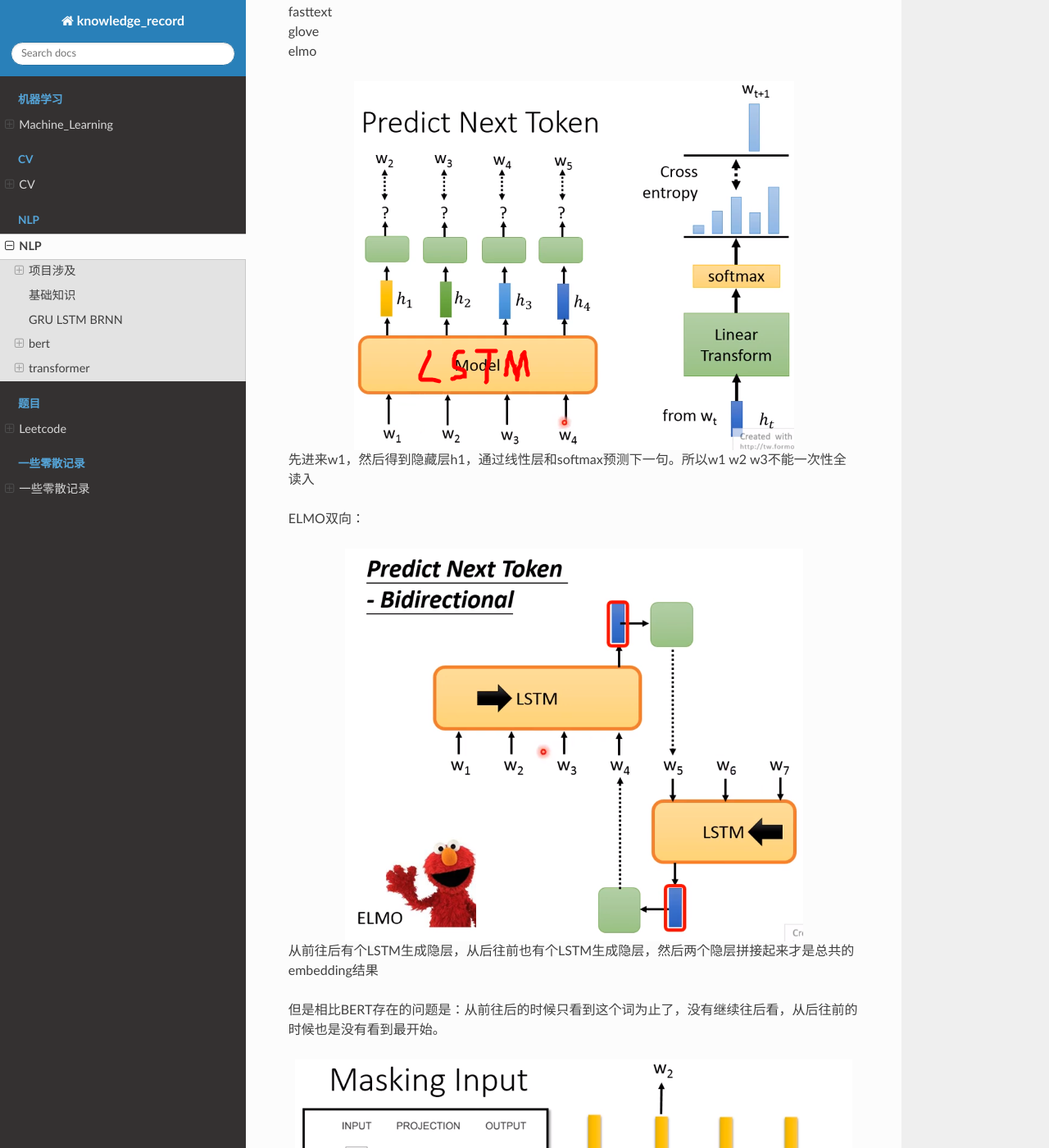
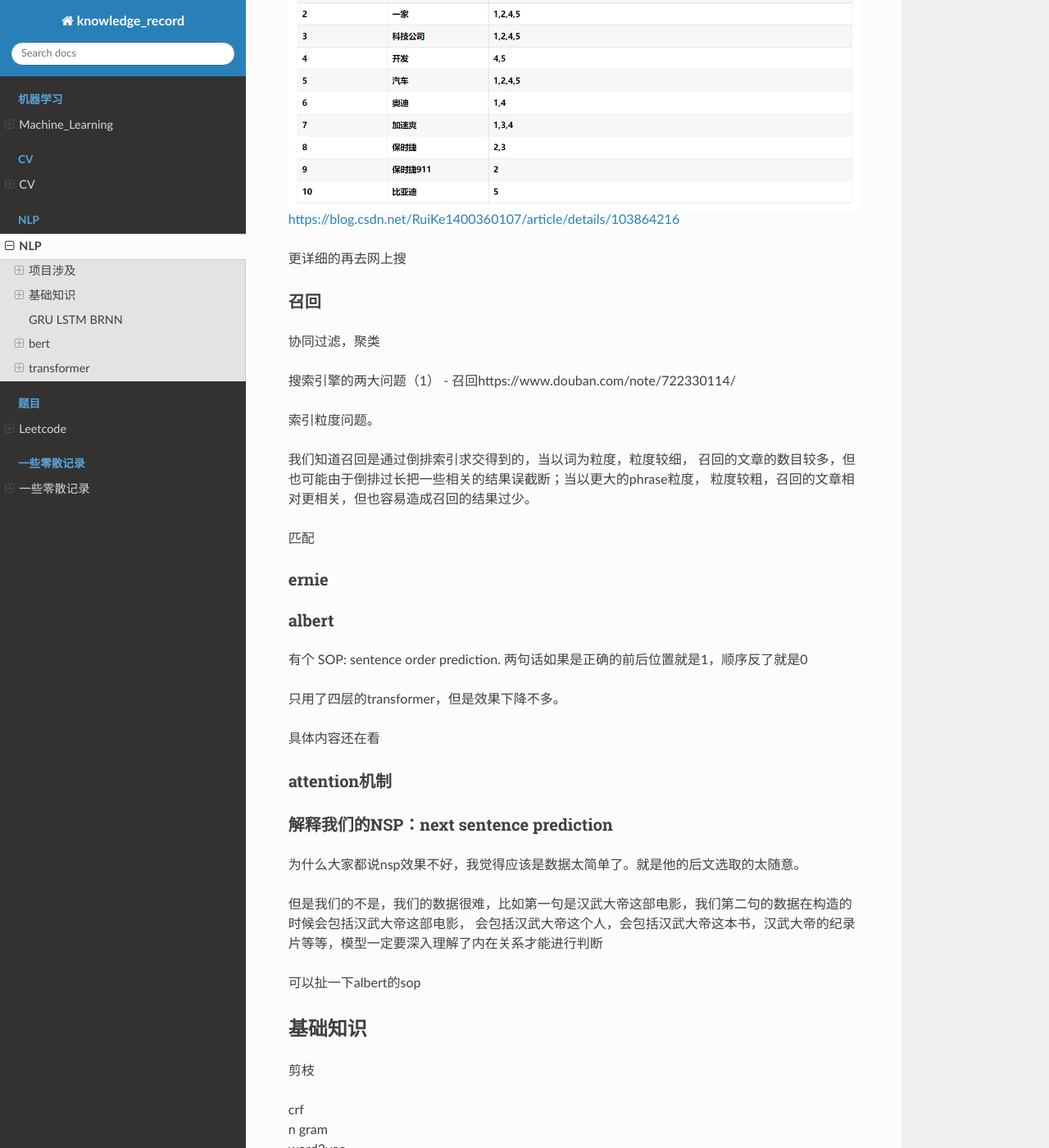
Before and after one commit to luochuankai-JHU/knowledge_record, a Sphinx documentation site: the page built from docs/nlp/nlp.rst, in a window 1280 px wide and 1400 px high, scrolled down 3933 px. Shown: the whole window at 82% size. Built offline with Sphinx 7.4.7 and the Read the Docs theme 2.0.0, drawn with Linux system fonts in a browser that asks for light colours; some of the changed text lies outside the part shown.

Commit message:
lc,recall

```diff
--- a/docs/leetcode/leetcode.rst
+++ b/docs/leetcode/leetcode.rst
@@ -1645,6 +1645,37 @@
     if list2:
         list1+=list2
 
+还有下面这道题
+
+合并两个有序数组
+---------------------------------
+leetcode88.
+
+.. image:: ../../_static/leetcode/88.png
+    :align: center
+    :width: 400
+
+::
+
+    def merge(self, nums1: List[int], m: int, nums2: List[int], n: int) -> None:
+        """
+        Do not return anything, modify nums1 in-place instead.
+        """
+        p1, p2 = m-1, n-1
+        p = m + n -1
+        while p1>=0 and p2>=0:
+            if nums1[p1]>=nums2[p2]:
+                nums1[p] = nums1[p1]
+                p1 -= 1
+            else:
+                nums1[p] = nums2[p2]
+                p2 -= 1
+            p -= 1
+        if p2>=0:
+            nums1[:p2 + 1] = nums2[:p2 + 1]
+
+从后往前排序。三个指针
+
 
 两个链表的第一个公共节点
 --------------------------------
@@ -1716,6 +1747,9 @@
 
 看着简洁，但是可读性没有最开始的好。我还是建议分开写
 
+判断一个链表中是不是存在环
+-----------------------------------
+设立两个指针,都从头部开始遍历,一个指针每次前移一位,另一个指针每次前移两位,如果它们相遇就说明存在环,如果遇到null说明没有环.
 
 位运算
 ==============
--- a/docs/nlp/nlp.rst
+++ b/docs/nlp/nlp.rst
@@ -27,11 +27,11 @@
 
 .. image:: ../../_static/nlp/模型压缩.png
 	:align: center
-	:width: 200
+	:width: 400
 
 .. image:: ../../_static/nlp/模型压缩2.png
 	:align: center
-	:width: 200
+	:width: 400
 
 
 知识蒸馏
@@ -78,35 +78,63 @@
 
 .. image:: ../../_static/nlp/fastbert_uncertainty.png
 	:align: center
-	:width: 200
+	:width: 400
 
 不确定性就是用熵来衡量的。熵越大代表结果越不可信，如果某一层的不确定性小于一个阈值，那么我们就对这层的结果进行输出，从而提高了推理速度
 
 
 知识图谱
+---------------
+？？？？？？？？？
 
-elasticsearch（es）原理
 
-倒排索引
+elasticsearch（es）/倒排索引
+------------------------------------
+简单的说法
 
-elasticsearch
+.. image:: ../../_static/nlp/倒排索引.png
+	:align: center
+
+https://blog.csdn.net/RuiKe1400360107/article/details/103864216
+
+更详细的再去网上搜
+
+
 
 召回
+------------
+协同过滤，聚类
+
+搜索引擎的两大问题（1） - 召回https://www.douban.com/note/722330114/
+
+| 索引粒度问题。
+我们知道召回是通过倒排索引求交得到的，当以词为粒度，粒度较细，
+召回的文章的数目较多，但也可能由于倒排过长把一些相关的结果误截断；当以更大的phrase粒度，
+粒度较粗，召回的文章相对更相关，但也容易造成召回的结果过少。
 
 匹配
 
 ernie
+------------
+
 
 albert
-
+----------------
 有个 SOP: sentence order prediction. 两句话如果是正确的前后位置就是1，顺序反了就是0
 
+只用了四层的transformer，但是效果下降不多。
+
+具体内容还在看
+
+
 attention机制
+--------------------
+
 
 解释我们的NSP：next sentence prediction
 -----------------------------------------------------
 | 为什么大家都说nsp效果不好，我觉得应该是数据太简单了。就是他的后文选取的太随意。
-| 但是我们的不是，我们的数据很难，比如第一句是汉武大帝这部电影，我们第二句的数据在构造的时候会包括汉武大帝这部电影，
+但是我们的不是，我们的数据很难，比如第一句是汉武大帝这部电影，我们第二句的数据在构造的时候会包括汉武大帝这部电影，
 会包括汉武大帝这个人，会包括汉武大帝这本书，汉武大帝的纪录片等等，模型一定要深入理解了内在关系才能进行判断
 
 可以扯一下albert的sop
@@ -137,6 +162,7 @@
 
 .. image:: ../../_static/nlp/ELMO双向.png
 	:align: center
+	:width: 400
 
 从前往后有个LSTM生成隐层，从后往前也有个LSTM生成隐层，然后两个隐层拼接起来才是总共的embedding结果
 
@@ -144,6 +170,7 @@
 
 .. image:: ../../_static/nlp/bertmask.png
 	:align: center
+	:width: 400
 
 bert的话，把w2遮住或者随机替换。用隐藏层去预测w2。这样的话，隐藏层里面会看见前后的所有信息。
 
@@ -151,6 +178,10 @@
 | 细粒度分类
 
 XLNet
+
+nlp中的数据增强
+----------------------
+？？？？？？？？
 
 GRU LSTM BRNN
 =====================
--- a/docs/python/python.rst
+++ b/docs/python/python.rst
@@ -49,10 +49,17 @@
 string.isalpha()
 
 
+python里的map函数，讲一下它的作用和返回值
+------------------------------------------------
+
+哈希表的原理
+----------------------
+利用哈希函数映射,构造出一个键值对。（查找的时候直接根据key去计算储存的位置  洛）
 
 
-
-
+海量数据处理面试题
+-------------------------
+https://www.cnblogs.com/v-July-v/archive/2012/03/22/2413055.html
 
 
 
```
Also changed, not shown: other parts of docs/nlp/nlp.rst (+0 -3 lines), docs/_static/leetcode/88.png (added), docs/_static/nlp/倒排索引.png (added).
